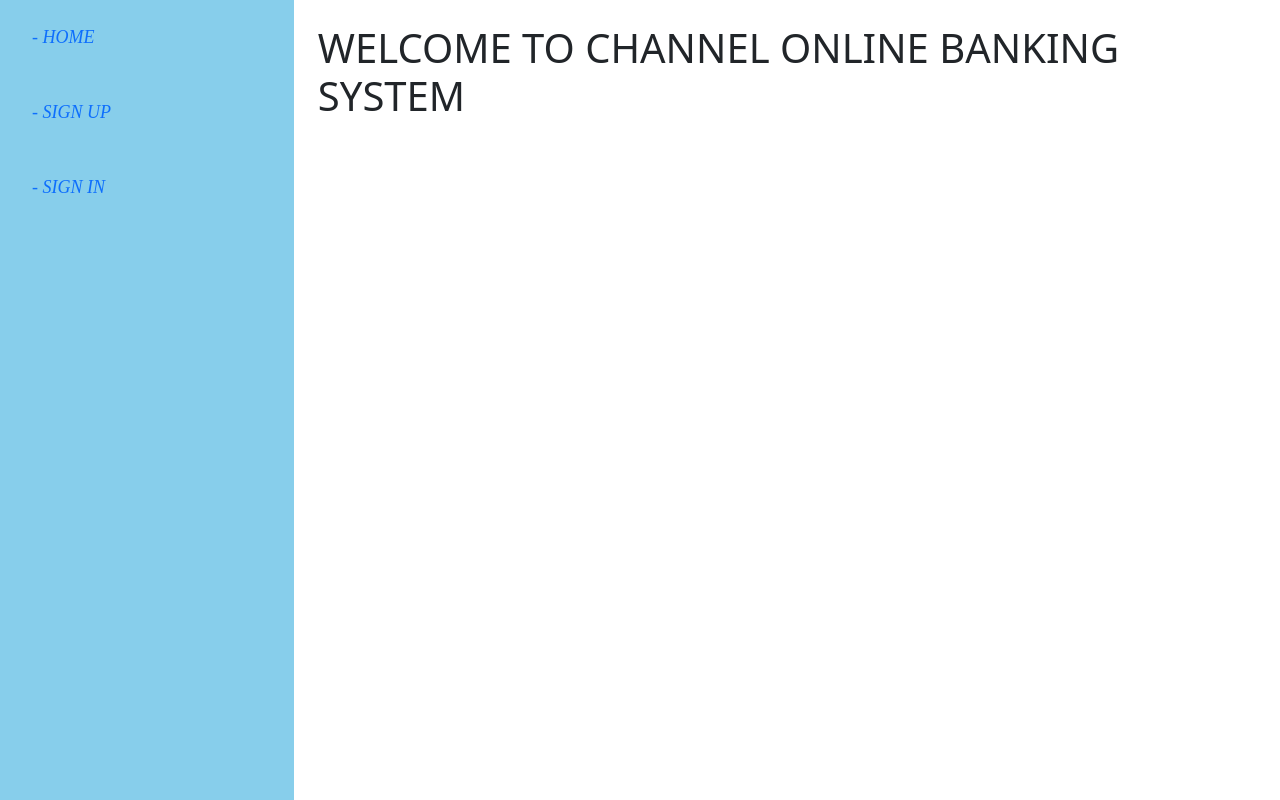
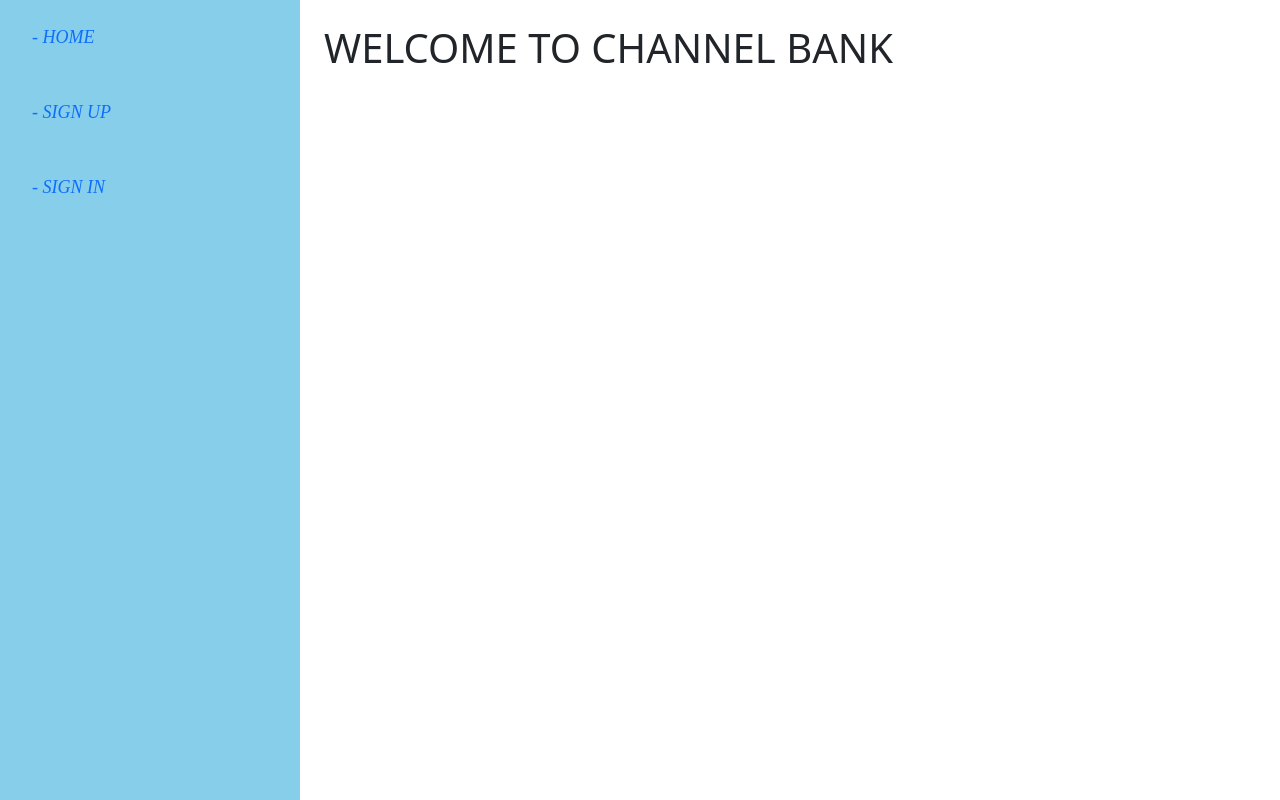
Before and after one commit to Eniola-Hannah/online-Banking-System, a plain HTML site: page Home.html in a window 1280 px wide. Drawn offline with Linux system fonts and the light colour scheme.

Commit message:
changed the name from channel online banking system to channel bank

```diff
--- a/Home.html
+++ b/Home.html
@@ -26,7 +26,7 @@
             </div>
 
             <div>
-                <h1 class="m-4 mx-4">WELCOME TO CHANNEL ONLINE BANKING SYSTEM</h1>
+                <h1 class="m-4 mx-4">WELCOME TO CHANNEL BANK</h1>
             </div>
         </div>
 
```
Also changed, not shown: Dashboard.html (+1 -1 lines), transfer.html (+0 -1 lines).
